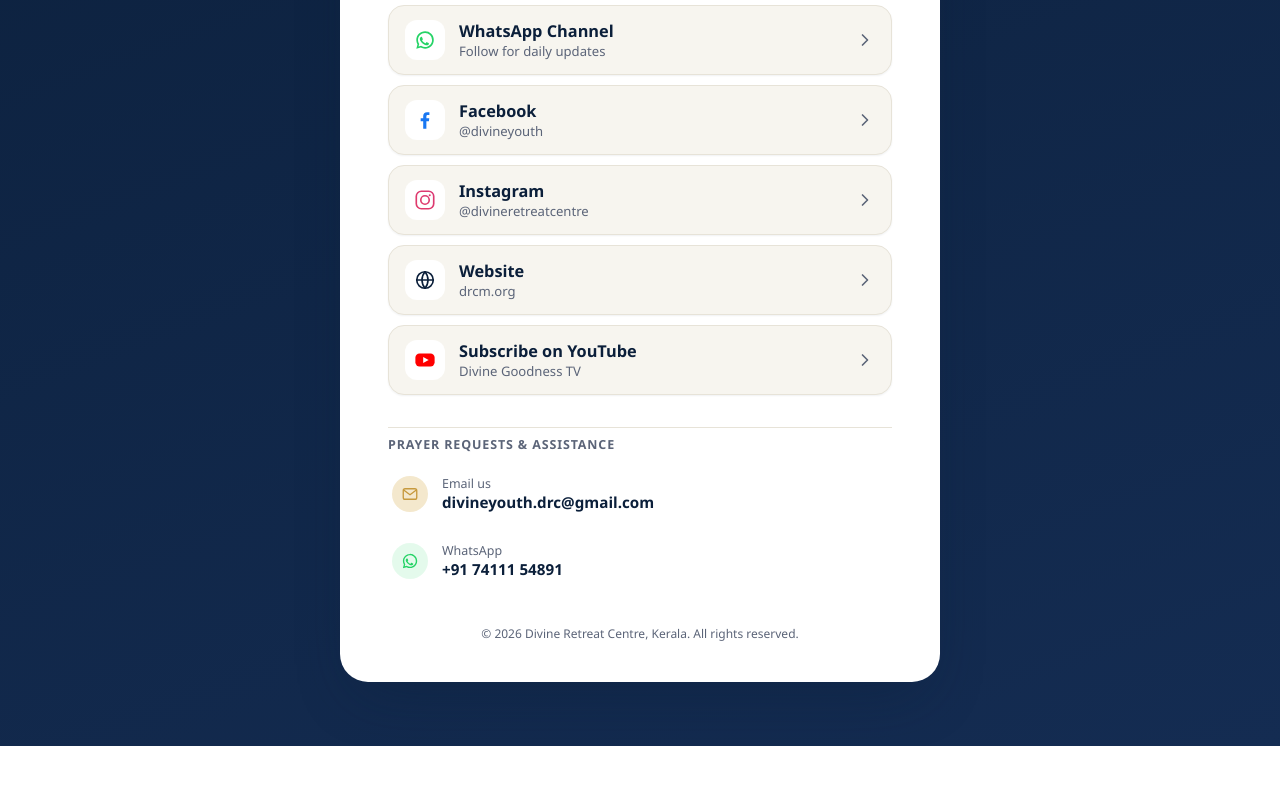
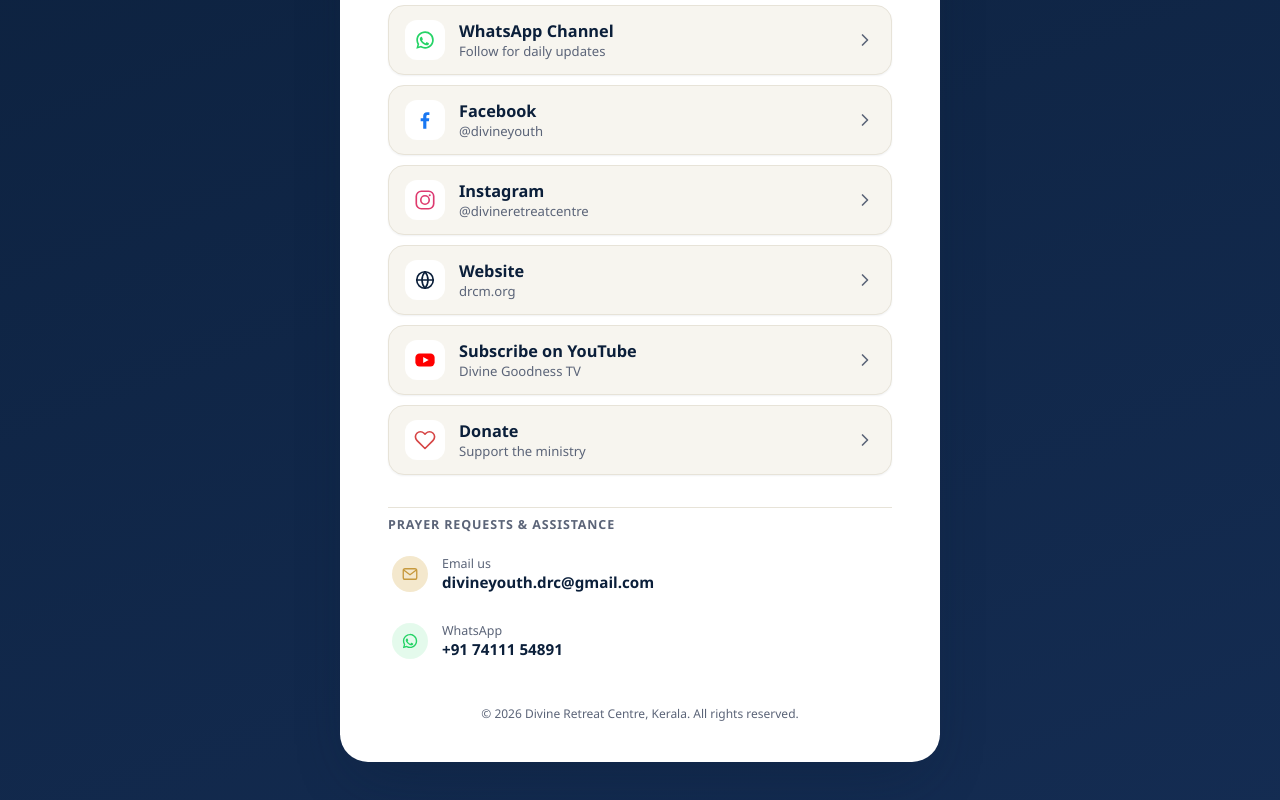
Before and after one commit to divineretreatcentre/divine-bio, a React (Vite) app: page / in a window 1280 px wide. Shown: the part 536-1336 px from the top of the page. Before the commit the page ends 1282 px from the top, so only its background shows below. Built offline with nearby package versions, Linux system fonts and the light colour scheme.

Commit message:
feat: donation link

```diff
--- a/src/App.css
+++ b/src/App.css
@@ -119,6 +119,10 @@
 
 .link-card__icon--facebook {
   color: var(--color-facebook);
+}
+
+.link-card__icon--donate {
+  color: #d64545;
 }
 
 .link-card__text {
--- a/src/App.tsx
+++ b/src/App.tsx
@@ -8,6 +8,7 @@
   FacebookIcon,
   InstagramIcon,
   YoutubeIcon,
+  DonateIcon,
   MailIcon,
 } from './components/Icons'
 import { socialLinks, contact, type LinkItem } from './data/links'
@@ -19,6 +20,7 @@
   facebook: <FacebookIcon />,
   instagram: <InstagramIcon />,
   youtube: <YoutubeIcon />,
+  donate: <DonateIcon />,
 }
 
 const iconClassMap: Record<LinkItem['icon'], string> = {
@@ -27,6 +29,7 @@
   facebook: 'link-card__icon--facebook',
   instagram: 'link-card__icon--instagram',
   youtube: 'link-card__icon--youtube',
+  donate: 'link-card__icon--donate',
 }
 
 function App() {
--- a/src/components/Icons.tsx
+++ b/src/components/Icons.tsx
@@ -64,3 +64,11 @@
     </svg>
   )
 }
+
+export function DonateIcon(props: IconProps) {
+  return (
+    <svg viewBox="0 0 24 24" fill="none" stroke="currentColor" strokeWidth="1.8" strokeLinecap="round" strokeLinejoin="round" {...props}>
+      <path d="M20.84 4.61a5.5 5.5 0 0 0-7.78 0L12 5.67l-1.06-1.06a5.5 5.5 0 0 0-7.78 7.78l1.06 1.06L12 21.23l7.78-7.78 1.06-1.06a5.5 5.5 0 0 0 0-7.78Z" />
+    </svg>
+  )
+}
--- a/src/data/links.ts
+++ b/src/data/links.ts
@@ -3,7 +3,7 @@
   label: string
   description: string
   href: string
-  icon: 'website' | 'whatsapp' | 'facebook' | 'instagram' | 'youtube'
+  icon: 'website' | 'whatsapp' | 'facebook' | 'instagram' | 'youtube' | 'donate'
 }
 
 export const socialLinks: LinkItem[] = [
@@ -42,6 +42,13 @@
     href: 'https://www.youtube.com/@DivineGoodnessTV',
     icon: 'youtube',
   },
+  {
+    id: 'donate',
+    label: 'Donate',
+    description: 'Support the ministry',
+    href: 'https://drcm.org/donation/',
+    icon: 'donate',
+  },
 ]
 
 export const contact = {
```
